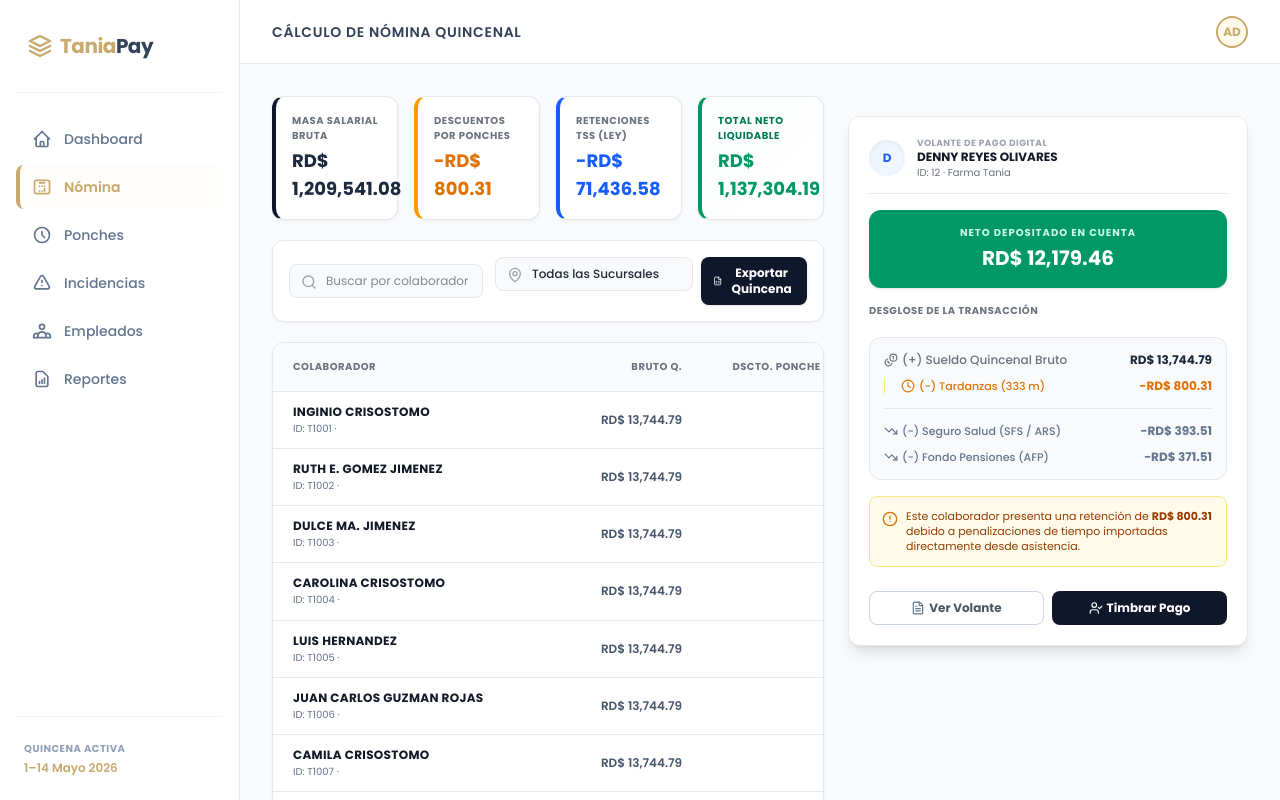
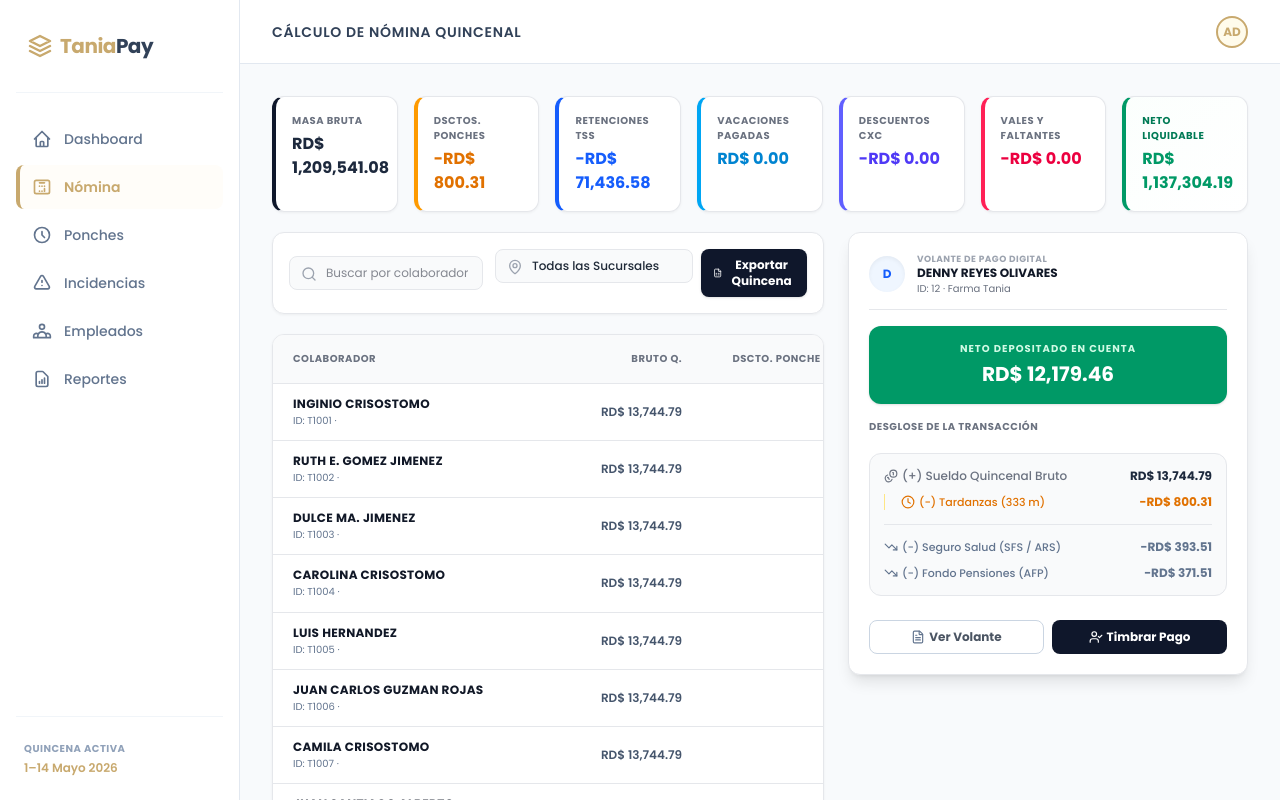
Before and after one commit to Samajax/taniapay, a Next.js app: page / in a window 1280 px wide. Both pictures are taken after a click on the button "Nómina". Built offline with nearby package versions, Linux system fonts and the light colour scheme.

Commit message:
anadimos card de resumen de descuento

```diff
--- a/src/components/nomina/NominaView.tsx
+++ b/src/components/nomina/NominaView.tsx
@@ -10,13 +10,14 @@ import {
   FileText,
   Coins,
   TrendingDown,
-  DollarSign,
-  UserCheck,
-  Calculator,
   AlertCircle,
   Clock,
   Calendar,
-  ShieldAlert
+  ShieldAlert,
+  Calculator,
+  UserCheck,
+  Palmtree,
+  Receipt
 } from "lucide-react";
 
 // --- FUNCIONES AUXILIARES DE FORMATO ---
@@ -35,22 +36,22 @@ export default function NominaView() {
   const [filterSucursal, setFilterSucursal] = useState("Todos");
   const [selectedEmpleadoId, setSelectedEmpleadoId] = useState<string | null>("12"); // Denny enfocado por defecto
 
-  // Parámetros Contables del Panel Regulatorio (Acoplados a las tasas de Ponches)
+  // Parámetros Contables del Panel Regulatorio
   const [tasas] = useState({
     diaTrabajoFactor: 23.83,
-    afpPorcentaje: 0.0287,  // 2.87% AFP Trabajador
-    sfsPorcentaje: 0.0304,  // 3.04% SFS / ARS Trabajador
+    afpPorcentaje: 0.0287,
+    sfsPorcentaje: 0.0304,
     horaBase: 144.20
   });
 
-  // Base de Feriados Oficiales de control interno para el cruce de ausencias
+  // Base de Feriados Oficiales de control interno
   const feriadosRDFechas = useMemo(() => [
     "2026-01-01", "2026-01-05", "2026-01-21", "2026-01-26",
     "2026-02-27", "2026-04-03", "2026-05-04", "2026-06-04",
     "2026-08-16", "2026-09-24", "2026-11-09", "2026-12-25"
   ], []);
 
-  // --- MOTOR CONTABLE INTEGRADO Y BLINDADO ---
+  // --- MOTOR CONTABLE INTEGRADO ---
   const nominaCalculada = useMemo(() => {
     const parseMins = (h: string) => {
       if (!h || h === "—" || h.trim() === "") return 0;
@@ -80,20 +81,17 @@ export default function NominaView() {
         const sinPonchesFisicos = (!entradaEfectiva || entradaEfectiva === "—" || entradaEfectiva.trim() === "") &&
                                   (!salidaEfectiva || salidaEfectiva === "—" || salidaEfectiva.trim() === "");
 
-        // 🛡️ FILTRO FERIADOS Y DÍAS LIBRES SINCRO CON PONCHES
         if (sinPonchesFisicos) {
-          if (rec.tipo_incidencia === "Normal" || !rec.tipo_incidencia || esFeriado) {
+          if (rec.tipo_incidencia === "Normal" || !rec.tipo_incidencia) {
             return;
           }
-          if (rec.tipo_incidencia === "Ausencia" || rec.tipo_incidencia === "Sanción") {
+
+          if ((rec.tipo_incidencia === "Ausencia" || rec.tipo_incidencia === "Sanción") && !esFeriado) {
             totalDiasAusenciaCompleta += 1;
           }
           return;
         }
 
-        if (esFeriado) return;
-
-        // CÓMPUTO DE MINUTOS DE ASISTENCIA REALES
         if (entradaEfectiva !== "—" && entradaEfectiva.trim() !== "") {
           const entradaMins = parseMins(entradaEfectiva);
           const salidaMins = parseMins(salidaEfectiva);
@@ -118,7 +116,6 @@ export default function NominaView() {
           let tardanzaEntrada = entradaMins - horaTeoricaEntrada;
           if (tardanzaEntrada < 0) tardanzaEntrada = 0;
 
-          // Gracia de 10 min
           if (tardanzaEntrada > 0 && tardanzaEntrada <= 10) {
             tardanzaEntrada = 0;
           }
@@ -131,51 +128,57 @@ export default function NominaView() {
 
           totalMinutosTardanzaPenalizables += (tardanzaEntrada + salidaTemprana);
 
-          // Si el empleado tiene activas horas extras fijas, se acumulan
           if (emp.horas_extras_fijas && salidaMins > horaTeoricaSalida) {
             totalMinutosExtrasAprobados += (salidaMins - horaTeoricaSalida);
           }
         }
       });
 
-      // --- LIQUIDACIÓN VALORES ---
+      // --- ESTRUCTURA DE LIQUIDACIÓN FINANCIERA ---
       const sueldoMensualBase = emp.sueldo_base || 27489.57;
       const sueldoQuincenalBruto = sueldoMensualBase / 2;
       const valorDiaRegular = sueldoMensualBase / tasas.diaTrabajoFactor;
       const valorMinutoRegular = tasas.horaBase / 60;
 
-      // Deducciones por ponche
       const montoDescuentoAusencias = totalDiasAusenciaCompleta * valorDiaRegular;
       const montoDescuentoTardanzas = totalMinutosTardanzaPenalizables * valorMinutoRegular;
       const totalRetencionAsistencia = montoDescuentoAusencias + montoDescuentoTardanzas;
 
-      // Ingresos por horas extras fijas
       const montoHorasExtras = totalMinutosExtrasAprobados * ((tasas.horaBase * 1.35) / 60);
 
-      // 🔄 NUEVA LÓGICA: Consolidación de Faltantes, Vales, Avances y CxC desde Incidencias
+      // --- SEGREGACIÓN MAESTRA DE INCIDENCIAS ---
       const cxcBaseMaestro = emp.monto_vales_cxc || 0;
+      const incidenciasEmpleado = incidencias.filter(inc => inc.id_reloj === emp.id_reloj);
 
-      const incidenciasQuincenaEmpleado = incidencias.filter(inc => inc.id_reloj === emp.id_reloj);
-      const montoIncidenciasAdicionales = incidenciasQuincenaEmpleado.reduce((acc, inc) => {
-        // Captura términos como Vales, Avances, Descuentos de Caja o Faltantes introducidos en incidencias
-        const tipoLower = inc.tipo.toLowerCase();
-        if (tipoLower.includes("vale") || tipoLower.includes("avance") || tipoLower.includes("faltante") || tipoLower.includes("descuento")) {
-          return acc + (inc.monto || 0);
+      let montoVacacionesQuincena = 0;
+      let montoCxcQuincena = cxcBaseMaestro;
+      let montoValesQuincena = 0;
+
+      incidenciasEmpleado.forEach((inc) => {
+        const typeClean = inc.tipo.toLowerCase();
+        const montoItem = Number(inc.monto) || 0;
+
+        if (typeClean.includes("vacaciones")) {
+          // Logística legal: calcular el valor proporcional quincenal si se procesan las vacaciones
+          const diasVac = Number(inc.cantidad_dias) || 1;
+          montoVacacionesQuincena += (diasVac * valorDiaRegular);
+        } else if (typeClean.includes("cxc") || typeClean.includes("cuentas")) {
+          const cuotas = Number(inc.cuotas) || 1;
+          montoCxcQuincena += (montoItem / cuotas);
+        } else if (typeClean.includes("vale") || typeClean.includes("faltante") || typeClean.includes("descuento")) {
+          montoValesQuincena += montoItem;
         }
-        return acc;
-      }, 0);
+      });
 
-      const totalFaltantesYAvances = cxcBaseMaestro + montoIncidenciasAdicionales;
+      const totalFaltantesYAvances = montoCxcQuincena + montoValesQuincena;
 
       // Base Imponible TSS
       const sueldoNetoAsistencia = Math.max(0, sueldoQuincenalBruto - totalRetencionAsistencia + montoHorasExtras);
 
-      // Deducciones de ley segregadas
       const deduccionAfp = sueldoNetoAsistencia * tasas.afpPorcentaje;
       const deduccionSfs = sueldoNetoAsistencia * tasas.sfsPorcentaje;
       const totalDeduccionesLey = deduccionAfp + deduccionSfs;
 
-      // Sueldo quincenal líquido final deduciendo la nueva cuenta unificada
       const sueldoNetoPagar = Math.max(0, sueldoNetoAsistencia - totalDeduccionesLey - totalFaltantesYAvances);
 
       return {
@@ -190,6 +193,9 @@ export default function NominaView() {
         montoDescuentoTardanzas,
         totalRetencionAsistencia,
         montoHorasExtras,
+        montoVacacionesQuincena,
+        montoCxcQuincena,
+        montoValesQuincena,
         totalFaltantesYAvances,
         deduccionAfp,
         deduccionSfs,
@@ -199,21 +205,22 @@ export default function NominaView() {
     });
   }, [empleados, asistencia, incidencias, feriadosRDFechas, tasas]);
 
-  // --- CONTADORES MASA MONETARIA GLOBAL ---
+  // --- CÓMPUTO DE INDICADORES GLOBALES (ACTUALIZADO) ---
   const metricasGlobales = useMemo(() => {
-    let bruto = 0;
-    let retenciones = 0;
-    let ley = 0;
-    let neto = 0;
+    let bruto = 0, retenciones = 0, ley = 0, neto = 0;
+    let totalVacaciones = 0, totalCxc = 0, totalVales = 0;
 
     nominaCalculada.forEach(n => {
       bruto += n.sueldoQuincenalBruto;
       retenciones += n.totalRetencionAsistencia;
       ley += n.totalDeduccionesLey;
       neto += n.sueldoNetoPagar;
+      totalVacaciones += n.montoVacacionesQuincena;
+      totalCxc += n.montoCxcQuincena;
+      totalVales += n.montoValesQuincena;
     });
 
-    return { bruto, retenciones, ley, neto };
+    return { bruto, retenciones, ley, neto, totalVacaciones, totalCxc, totalVales };
   }, [nominaCalculada]);
 
   const nominaFiltrada = useMemo(() => {
@@ -225,52 +232,56 @@ export default function NominaView() {
   }, [nominaCalculada, search, filterSucursal]);
 
   const empleadoEnfocado = nominaCalculada.find(n => n.id_reloj === selectedEmpleadoId);
-
-  // Clases CSS originales preservadas
   const cardClasses = "bg-white border border-[#E5E7EB] rounded-xl shadow-[0_1px_3px_rgba(0,0,0,0.05)] font-sans";
   const selectClasses = "pl-9 pr-8 py-2 bg-[#F9FAFB] border border-[#E5E7EB] rounded-lg text-xs font-medium outline-none cursor-pointer focus:bg-white focus:border-[#3B82F6] transition-all text-[#1F2937] appearance-none";
 
   return (
-    <div className="grid grid-cols-1 xl:grid-cols-[1fr_400px] gap-6 items-start font-sans text-[#111827]">
+    <div className="flex flex-col gap-5 w-full text-[#111827]">
 
-      {/* CUERPO CENTRAL DE LA NÓMINA (DISEÑO PRESERVADO AL 100%) */}
-      <div className="flex flex-col gap-5 min-w-0">
-
-        {/* TARJETAS DE TOTALES SOLICITADAS */}
-        <div className="grid grid-cols-1 sm:grid-cols-2 lg:grid-cols-4 gap-4">
+      {/* SECCIÓN DE CARDS SUPERIORES COMPLETA (RESPONSIVA CON LOS NUEVOS CONTADORES) */}
+      <div className="grid grid-cols-1 sm:grid-cols-2 lg:grid-cols-4 xl:grid-cols-7 gap-4">
         <div className={`${cardClasses} p-4 border-l-4 border-l-slate-900`}>
-            <span className="text-[10px] font-bold text-[#6B7280] uppercase tracking-wider block">Masa Salarial Bruta</span>
-            <span className="text-lg font-black font-mono text-slate-800 mt-1 block">{formatMoneda(metricasGlobales.bruto)}</span>
+          <span className="text-[10px] font-bold text-[#6B7280] uppercase tracking-wider block">Masa Bruta</span>
+          <span className="text-base font-black font-mono text-slate-800 mt-1 block">{formatMoneda(metricasGlobales.bruto)}</span>
         </div>
-
         <div className={`${cardClasses} p-4 border-l-4 border-l-amber-500`}>
-            <span className="text-[10px] font-bold text-[#6B7280] uppercase tracking-wider block">Descuentos por Ponches</span>
-            <span className="text-lg font-black font-mono text-amber-600 mt-1 block">-{formatMoneda(metricasGlobales.retenciones)}</span>
+          <span className="text-[10px] font-bold text-[#6B7280] uppercase tracking-wider block">Dsctos. Ponches</span>
+          <span className="text-base font-black font-mono text-amber-600 mt-1 block">-{formatMoneda(metricasGlobales.retenciones)}</span>
         </div>
-
         <div className={`${cardClasses} p-4 border-l-4 border-l-blue-600`}>
-            <span className="text-[10px] font-bold text-[#6B7280] uppercase tracking-wider block">Retenciones TSS (Ley)</span>
-            <span className="text-lg font-black font-mono text-blue-600 mt-1 block">-{formatMoneda(metricasGlobales.ley)}</span>
+          <span className="text-[10px] font-bold text-[#6B7280] uppercase tracking-wider block">Retenciones TSS</span>
+          <span className="text-base font-black font-mono text-blue-600 mt-1 block">-{formatMoneda(metricasGlobales.ley)}</span>
         </div>
-
+        {/* NUEVA CARD: VACACIONES */}
+        <div className={`${cardClasses} p-4 border-l-4 border-l-sky-500`}>
+          <span className="text-[10px] font-bold text-[#6B7280] uppercase tracking-wider block">Vacaciones Pagadas</span>
+          <span className="text-base font-black font-mono text-sky-600 mt-1 block">{formatMoneda(metricasGlobales.totalVacaciones)}</span>
+        </div>
+        {/* NUEVA CARD: CXC */}
+        <div className={`${cardClasses} p-4 border-l-4 border-l-indigo-500`}>
+          <span className="text-[10px] font-bold text-[#6B7280] uppercase tracking-wider block">Descuentos CxC</span>
+          <span className="text-base font-black font-mono text-indigo-600 mt-1 block">-{formatMoneda(metricasGlobales.totalCxc)}</span>
+        </div>
+        {/* NUEVA CARD: VALES Y FALTANTES */}
+        <div className={`${cardClasses} p-4 border-l-4 border-l-rose-500`}>
+          <span className="text-[10px] font-bold text-[#6B7280] uppercase tracking-wider block">Vales y Faltantes</span>
+          <span className="text-base font-black font-mono text-rose-600 mt-1 block">-{formatMoneda(metricasGlobales.totalVales)}</span>
+        </div>
         <div className={`${cardClasses} p-4 border-l-4 border-l-emerald-600 bg-gradient-to-br from-emerald-50/20 to-transparent`}>
-            <span className="text-[10px] font-bold text-emerald-700 uppercase tracking-wider block">Total Neto Liquidable</span>
-            <span className="text-lg font-black font-mono text-emerald-600 mt-1 block">{formatMoneda(metricasGlobales.neto)}</span>
+          <span className="text-[10px] font-bold text-emerald-700 uppercase tracking-wider block">Neto Liquidable</span>
+          <span className="text-base font-black font-mono text-emerald-600 mt-1 block">{formatMoneda(metricasGlobales.neto)}</span>
         </div>
       </div>
 
+      <div className="grid grid-cols-1 xl:grid-cols-[1fr_400px] gap-6 items-start">
+        {/* SECCIÓN DE TABLA Y FILTROS */}
+        <div className="flex flex-col gap-5 min-w-0">
           {/* BARRA DE FILTROS */}
           <div className={`${cardClasses} p-4 flex flex-col sm:flex-row gap-3 items-center justify-between`}>
             <div className="relative w-full sm:w-72">
               <span className="absolute left-3 top-2.5 text-[#9CA3AF] pointer-events-none"><Search className="w-4 h-4" /></span>
-            <input
-              value={search}
-              onChange={e => setSearch(e.target.value)}
-              placeholder="Buscar por colaborador o ID..."
-              className="w-full pl-9 pr-3.5 py-2 bg-[#F9FAFB] border border-[#E5E7EB] rounded-lg text-xs outline-none focus:bg-white focus:border-[#3B82F6] transition-all"
-            />
+              <input value={search} onChange={e => setSearch(e.target.value)} placeholder="Buscar por colaborador o ID..." className="w-full pl-9 pr-3.5 py-2 bg-[#F9FAFB] border border-[#E5E7EB] rounded-lg text-xs outline-none focus:bg-white focus:border-[#3B82F6] transition-all" />
             </div>
-
             <div className="flex gap-2 w-full sm:w-auto justify-end">
               <div className="relative">
                 <span className="absolute left-3 top-2.5 text-[#9CA3AF] pointer-events-none"><MapPin className="w-4 h-4" /></span>
@@ -279,17 +290,11 @@ export default function NominaView() {
                   {SUCURSALES_DISPONIBLES?.map(s => <option key={s} value={s}>{s}</option>)}
                 </select>
               </div>
-
-            <button
-              onClick={() => alert("Generando archivos de dispersión bancaria...")}
-              className="px-3 py-2 bg-slate-900 text-white font-bold text-xs rounded-lg hover:bg-slate-800 transition-colors flex items-center gap-1.5 shadow-sm"
-            >
-              <FileSpreadsheet className="w-4 h-4" /> Exportar Quincena
-            </button>
+              <button onClick={() => alert("Generando dispersión bancaria...")} className="px-3 py-2 bg-slate-900 text-white font-bold text-xs rounded-lg hover:bg-slate-800 transition-colors flex items-center gap-1.5 shadow-sm"><FileSpreadsheet className="w-4 h-4" /> Exportar Quincena</button>
             </div>
           </div>
 
-        {/* TABLA PRINCIPAL DE VALORES SALARIALES */}
+          {/* TABLA PRINCIPAL */}
           <div className={`${cardClasses} overflow-hidden`}>
             <div className="overflow-x-auto">
               <table className="w-full text-left text-sm table-fixed min-w-[1300px]">
@@ -318,7 +323,6 @@ export default function NominaView() {
                       </td>
                       <td className="p-3 text-right font-mono text-xs font-semibold text-slate-600">{formatMoneda(n.sueldoQuincenalBruto)}</td>
                       <td className="p-3 text-center font-mono text-xs">
-                      {/* REQUERIMIENTO CUMPLIDO: Deja completamente vacío si no hay retención */}
                         {n.totalRetencionAsistencia > 0 ? (
                           <div className="inline-flex flex-col items-center">
                             <span className="text-red-600 font-bold">-{formatMoneda(n.totalRetencionAsistencia)}</span>
@@ -327,23 +331,17 @@ export default function NominaView() {
                               {n.totalMinutosTardanzaPenalizables > 0 ? `${n.totalMinutosTardanzaPenalizables}m` : ""}
                             </span>
                           </div>
-                      ) : (
-                        ""
-                      )}
+                        ) : ""}
                       </td>
                       <td className="p-3 text-right font-mono text-xs text-emerald-600 font-medium">
                         {n.montoHorasExtras > 0 ? `+${formatMoneda(n.montoHorasExtras)}` : "—"}
                       </td>
-                    {/* REQUERIMIENTO CUMPLIDO: SFS y AFP divididos por columnas separadas */}
                       <td className="p-3 text-right font-mono text-xs text-slate-500">-{formatMoneda(n.deduccionSfs)}</td>
                       <td className="p-3 text-right font-mono text-xs text-slate-500">-{formatMoneda(n.deduccionAfp)}</td>
-                    {/* REQUERIMIENTO CUMPLIDO: Renombrada y acoplada a unificar Vales, CxC, Avances y Faltantes */}
                       <td className="p-3 text-right font-mono text-xs text-rose-600 font-medium">
-                      {n.totalFaltantesYAvances > 0 ? `-{formatMoneda(n.totalFaltantesYAvances)}` : "—"}
+                        {n.totalFaltantesYAvances > 0 ? `-${formatMoneda(n.totalFaltantesYAvances)}` : "—"}
                       </td>
-                    <td className="p-3 pr-5 text-right font-mono font-bold text-emerald-600 text-xs">
-                      {formatMoneda(n.sueldoNetoPagar)}
-                    </td>
+                      <td className="p-3 pr-5 text-right font-mono font-bold text-emerald-600 text-xs">{formatMoneda(n.sueldoNetoPagar)}</td>
                     </tr>
                   ))}
                 </tbody>
@@ -352,11 +350,10 @@ export default function NominaView() {
           </div>
         </div>
 
-      {/* EXPEDIENTE CONTABLE LATERAL DETALLADO (DISEÑO ORIGINAL PRESERVADO) */}
+        {/* EXPEDIENTE CONTABLE LATERAL ACTUALIZADO */}
         <div className={`${cardClasses} p-5 shadow-lg sticky top-5`}>
           {empleadoEnfocado ? (
             <div className="flex flex-col gap-4 text-xs">
-            {/* Cabecera del Colaborador */}
               <div className="border-b border-[#E5E7EB] pb-3.5 flex items-center gap-3">
                 <div className="w-9 h-9 rounded-full bg-[#EFF6FF] text-blue-600 flex items-center justify-center font-black shadow-inner">
                   {empleadoEnfocado.nombre.charAt(0).toUpperCase()}
@@ -368,7 +365,6 @@ export default function NominaView() {
                 </div>
               </div>
 
-            {/* Gran Neto Final Recibido */}
               <div className="p-4 bg-emerald-600 text-white rounded-xl shadow-sm text-center">
                 <span className="text-[10px] uppercase font-bold text-emerald-100 tracking-widest block">Neto Depositado en Cuenta</span>
                 <span className="text-xl font-black font-mono block mt-1">{formatMoneda(empleadoEnfocado.sueldoNetoPagar)}</span>
@@ -376,7 +372,6 @@ export default function NominaView() {
 
               <span className="text-[10px] font-bold text-[#6B7280] uppercase tracking-wider block mb-1">Desglose de la Transacción</span>
 
-            {/* Estructura del Cálculo Contable */}
               <div className="flex flex-col gap-2.5 bg-[#F9FAFB] p-3.5 rounded-xl border border-[#E5E7EB] font-medium text-slate-700">
                 <div className="flex justify-between items-center">
                   <span className="text-[#6B7280] flex items-center gap-1"><Coins className="w-3.5 h-3.5" /> (+) Sueldo Quincenal Bruto</span>
@@ -390,7 +385,13 @@ export default function NominaView() {
                   </div>
                 )}
 
-              {/* Deducciones de asistencia */}
+                {empleadoEnfocado.montoVacacionesQuincena > 0 && (
+                  <div className="flex justify-between items-center text-sky-600">
+                    <span className="text-[11px] flex items-center gap-1"><Palmtree className="w-3.5 h-3.5" /> (+) Vacaciones Aprobadas</span>
+                    <span className="font-mono font-bold">+{formatMoneda(empleadoEnfocado.montoVacacionesQuincena)}</span>
+                  </div>
+                )}
+
                 {empleadoEnfocado.totalDiasAusenciaCompleta > 0 && (
                   <div className="flex justify-between items-center text-red-600 pl-4 border-l border-red-200">
                     <span className="text-[11px] flex items-center gap-1"><Calendar className="w-3.5 h-3.5" /> (-) Ausencias ({empleadoEnfocado.totalDiasAusenciaCompleta} d)</span>
@@ -407,57 +408,43 @@ export default function NominaView() {
 
                 <div className="border-t border-[#E5E7EB] my-1"></div>
 
-              {/* Deducciones de Ley Segregadas */}
                 <div className="flex justify-between items-center text-slate-500">
                   <span className="text-[11px] flex items-center gap-1"><TrendingDown className="w-3.5 h-3.5" /> (-) Seguro Salud (SFS / ARS)</span>
                   <span className="font-mono font-bold">-{formatMoneda(empleadoEnfocado.deduccionSfs)}</span>
                 </div>
-
                 <div className="flex justify-between items-center text-slate-500">
                   <span className="text-[11px] flex items-center gap-1"><TrendingDown className="w-3.5 h-3.5" /> (-) Fondo Pensiones (AFP)</span>
                   <span className="font-mono font-bold">-{formatMoneda(empleadoEnfocado.deduccionAfp)}</span>
                 </div>
 
-              {/* Desglose Unificado de Faltantes y Avances */}
-              {empleadoEnfocado.totalFaltantesYAvances > 0 && (
-                <div className="flex justify-between items-center text-rose-600 border-t pt-1.5 mt-1">
-                  <span className="text-[11px] flex items-center gap-1"><ShieldAlert className="w-3.5 h-3.5" /> (-) Faltantes, Vales y Avances</span>
-                  <span className="font-mono font-bold">-{formatMoneda(empleadoEnfocado.totalFaltantesYAvances)}</span>
+                {empleadoEnfocado.montoCxcQuincena > 0 && (
+                  <div className="flex justify-between items-center text-indigo-600 border-t pt-1">
+                    <span className="text-[11px] flex items-center gap-1"><DollarSign className="w-3.5 h-3.5" /> (-) Descuento por CxC</span>
+                    <span className="font-mono font-bold">-{formatMoneda(empleadoEnfocado.montoCxcQuincena)}</span>
+                  </div>
+                )}
+
+                {empleadoEnfocado.montoValesQuincena > 0 && (
+                  <div className="flex justify-between items-center text-rose-600">
+                    <span className="text-[11px] flex items-center gap-1"><Receipt className="w-3.5 h-3.5" /> (-) Vales y Faltantes</span>
+                    <span className="font-mono font-bold">-{formatMoneda(empleadoEnfocado.montoValesQuincena)}</span>
                   </div>
                 )}
               </div>
 
-            {/* Alertas sobre Inconsistencias Críticas */}
-            {empleadoEnfocado.totalRetencionAsistencia > 0 && (
-              <div className="p-3 bg-amber-50 border border-amber-200 text-amber-800 rounded-lg flex items-start gap-2 text-[11px] leading-snug">
-                <AlertCircle className="w-4 h-4 text-amber-600 shrink-0 mt-0.5" />
-                <div>
-                  Este colaborador presenta una retención de <strong>{formatMoneda(empleadoEnfocado.totalRetencionAsistencia)}</strong> debido a penalizaciones de tiempo importadas directamente desde asistencia.
-                </div>
-              </div>
-            )}
-
-            {/* Botones de Descarga Individual */}
               <div className="grid grid-cols-2 gap-2 mt-2">
-              <button
-                onClick={() => alert("Abriendo PDF del Volante...")}
-                className="p-2 border border-slate-300 rounded-lg hover:bg-slate-50 text-[#4B5563] font-bold text-center flex items-center justify-center gap-1"
-              >
+                <button onClick={() => alert("Abriendo PDF del Volante...")} className="p-2 border border-slate-300 rounded-lg hover:bg-slate-50 text-[#4B5563] font-bold text-center flex items-center justify-center gap-1">
                   <FileText className="w-3.5 h-3.5 text-slate-500" /> Ver Volante
                 </button>
-              <button
-                onClick={() => alert("Comprobante enviado al correo.")}
-                className="p-2 bg-slate-900 text-white font-bold rounded-lg hover:bg-slate-800 text-center flex items-center justify-center gap-1"
-              >
+                <button onClick={() => alert("Comprobante enviado al correo.")} className="p-2 bg-slate-900 text-white font-bold rounded-lg hover:bg-slate-800 text-center flex items-center justify-center gap-1">
                   <UserCheck className="w-3.5 h-3.5" /> Timbrar Pago
                 </button>
               </div>
             </div>
           ) : (
-          <div className="text-center italic text-[#6B7280] py-16 bg-[#F9FAFB] rounded-xl border border-[#E5E7EB]">
-            Seleccione un colaborador del maestro para auditar su desglose salarial quincenal.
+            <div className="text-center italic text-[#6B7280] py-16 bg-[#F9FAFB] rounded-xl border border-[#E5E7EB]">Seleccione un colaborador del maestro para auditar su desglose salarial quincenal.</div>
+          )}
         </div>
-        )}
       </div>
 
     </div>
```
Lines whose indentation alone changed are shown as unchanged.
